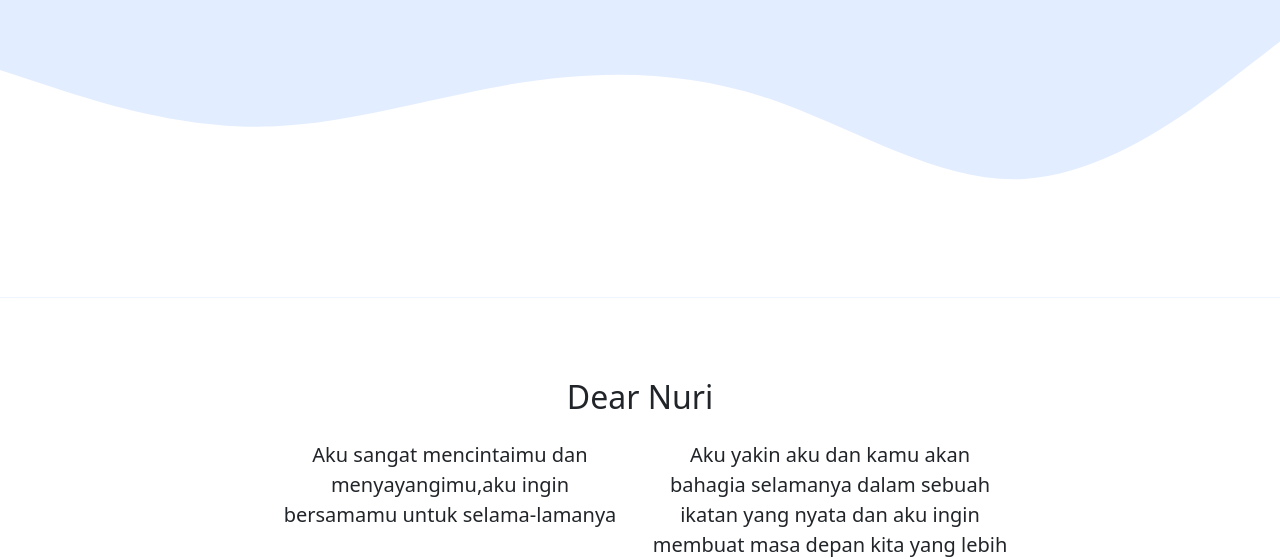
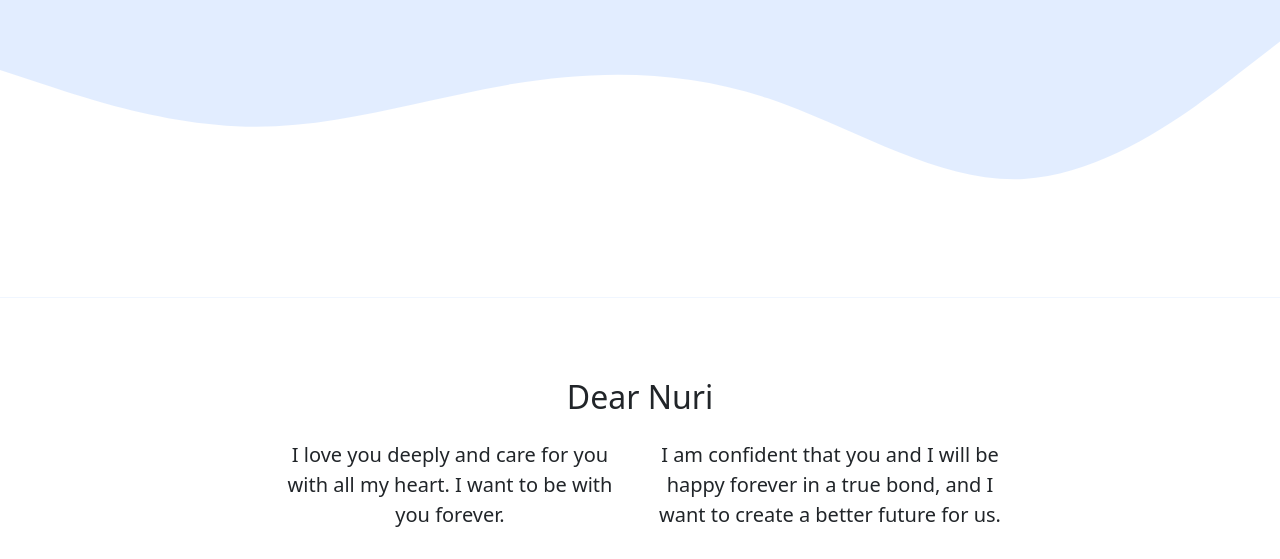
Before and after one commit to AdryNuri/AdryNuri, a plain HTML site: page index.html in a window 1280 px wide. Shown: the part 404-963 px from the top of the page. Drawn offline with nearby package versions, Linux system fonts and the light colour scheme.

Commit message:
Update index.html

```diff
--- a/index.html
+++ b/index.html
@@ -66,10 +66,10 @@
         </div>
         <div class="row justify-content-center fs-5 text-center">
           <div class="col-md-4">
-         Aku sangat mencintaimu dan menyayangimu,aku ingin bersamamu untuk selama-lamanya</p>
+         I love you deeply and care for you with all my heart. I want to be with you forever.</p>
           </div>
           <div class="col-md-4">
-            <p>Aku yakin aku dan kamu akan bahagia selamanya dalam sebuah ikatan yang nyata dan aku ingin membuat masa depan kita yang lebih baik.
+            <p>I am confident that you and I will be happy forever in a true bond, and I want to create a better future for us.
 </p>
           </div>
         </div>
```
